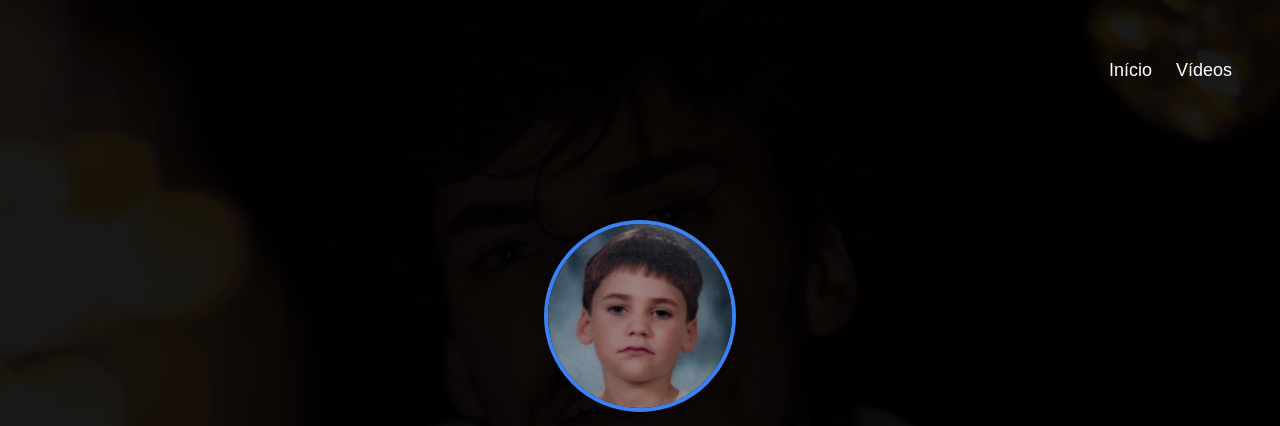
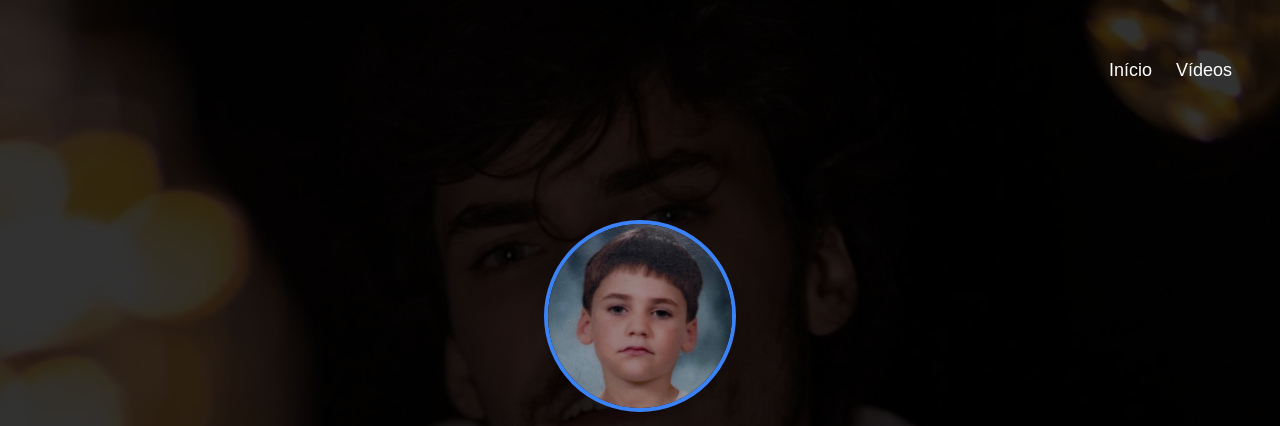
Before and after one commit to tomasmotastudios/mount, a plain HTML site: page index.html in a window 1280 px wide. Shown: the top 426 px of the page. Drawn offline with nearby package versions, Linux system fonts and the light colour scheme.

Commit message:
update 15nov25

```diff
--- a/index.html
+++ b/index.html
@@ -13,7 +13,7 @@
     <section id="fullscreen-hero" class="h-screen w-full flex flex-col relative p-4"
         style="background-image: url('upload/background.jpg'); background-size: cover; background-position: center;">
 
-        <div class="absolute inset-0 bg-black opacity-90"></div>
+        <div class="absolute inset-0 bg-black opacity-80"></div>
 
         <div id="header-mount"></div>
 
```
Also changed, not shown: videos.html (+1 -1 lines).
